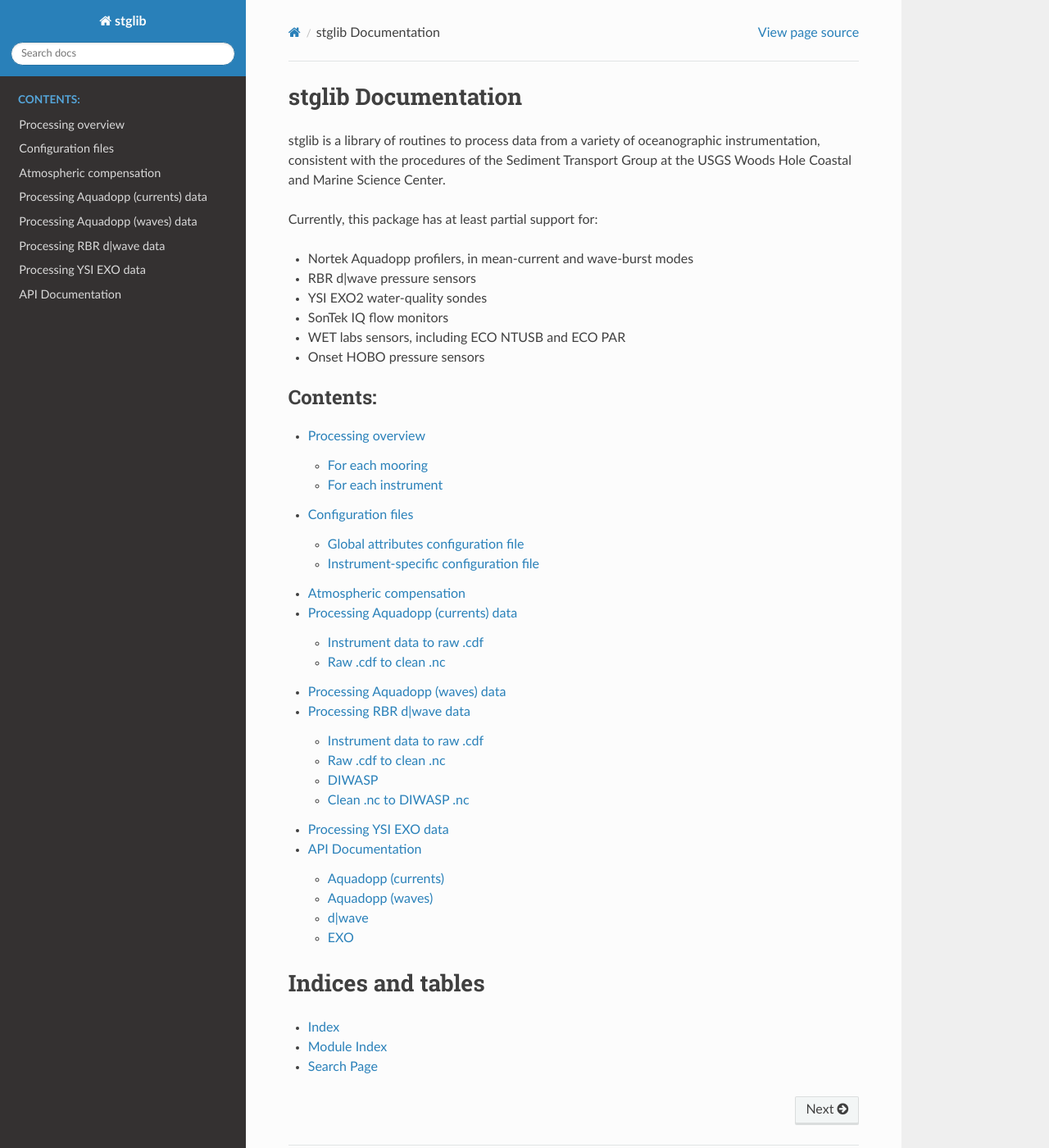
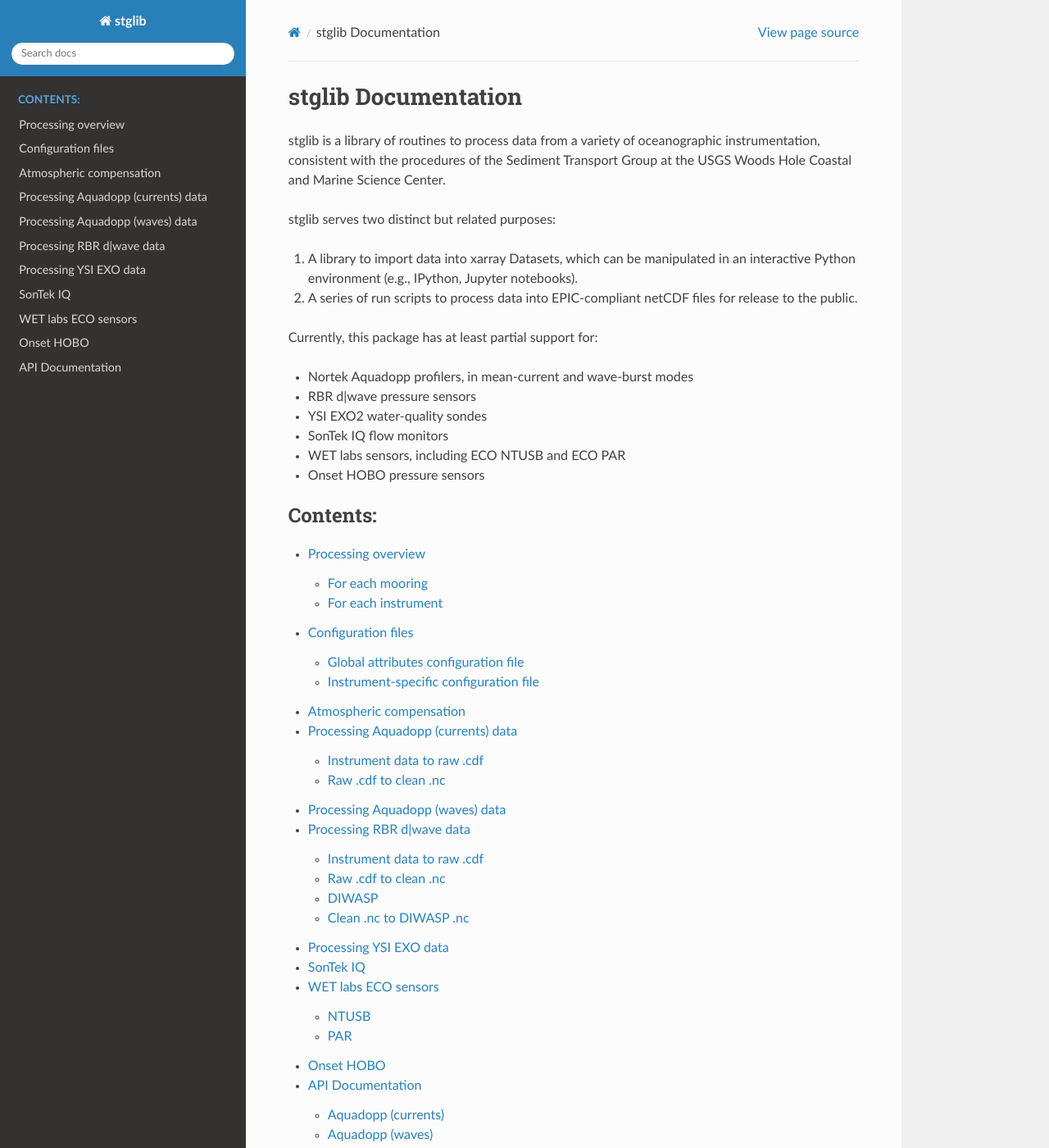
Before and after one commit to USGS-CMG/stglib, a Sphinx documentation site: the page built from doc/index.rst, in a window 1280 px wide and 1400 px high. Shown: the whole window at 82% size. Built offline with Sphinx 7.4.7 and the Read the Docs theme 2.0.0, drawn with Linux system fonts in a browser that asks for light colours; some of the changed text lies outside the part shown.

Commit message:
Update docs

```diff
--- a/doc/code.rst
+++ b/doc/code.rst
@@ -39,3 +39,28 @@ EXO
 
    stglib.exo.csv_to_cdf
    stglib.exo.read_exo
+
+WET Labs
+========
+
+.. autosummary::
+   :toctree: generated/
+
+   stglib.eco.read_par
+   stglib.eco.read_ntu
+
+SonTek IQ
+=========
+
+.. autosummary::
+  :toctree: generated/
+
+  stglib.iq.read_iq
+
+Onset HOBO
+==========
+
+.. autosummary::
+  :toctree: generated/
+
+  stglib.hobo.read_hobo
--- a/doc/conf.py
+++ b/doc/conf.py
@@ -42,7 +42,8 @@ release = ''
 extensions = [
     'sphinx.ext.autodoc',
     'sphinx.ext.autosummary',
-    'sphinxarg.ext'
+    'sphinxarg.ext',
+    'numpydoc'
 ]
 
 # Add any paths that contain templates here, relative to this directory.
--- a/doc/environment.yml
+++ b/doc/environment.yml
@@ -9,3 +9,4 @@ dependencies:
   - xarray
   - numpy
   - matplotlib
+  - numpydoc
--- /dev/null
+++ b/doc/hobo.rst
@@ -0,0 +1,5 @@
+Onset HOBO
+**********
+
+
+Currently this module supports reading the ``.csv`` file exported from the HOBO software into an xarray ``Dataset`` using :py:meth:`stglib.hobo.read_hobo`.
--- a/doc/index.rst
+++ b/doc/index.rst
@@ -7,6 +7,12 @@ stglib Documentation
 ====================
 
 stglib is a library of routines to process data from a variety of oceanographic instrumentation, consistent with the procedures of the Sediment Transport Group at the USGS Woods Hole Coastal and Marine Science Center.
+
+stglib serves two distinct but related purposes:
+
+1. A library to import data into xarray Datasets, which can be manipulated in an interactive Python environment (e.g., IPython, Jupyter notebooks).
+2. A series of run scripts to process data into EPIC-compliant netCDF files for release to the public.
+
 
 Currently, this package has at least partial support for:
 
@@ -28,6 +34,9 @@ Currently, this package has at least partial support for:
    wvs
    rsk
    exo
+   iq
+   wet
+   hobo
    code
 
 
--- /dev/null
+++ b/doc/iq.rst
@@ -0,0 +1,4 @@
+SonTek IQ
+*********
+
+Currently this module supports reading the ``.mat`` file exported from the SonTek IQ software into an xarray ``Dataset`` using :py:meth:`stglib.iq.read_iq`.
```
Also changed, not shown: README.md (+1 -48 lines), doc/wet.rst (added, +12 -0 lines).
